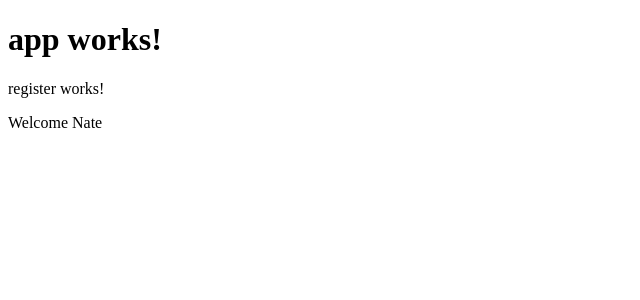
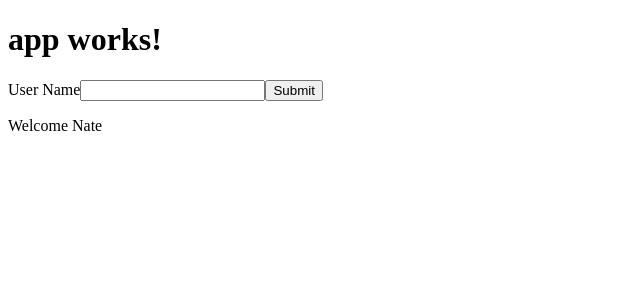
Before and after one commit to nathan-j-brenner/ngrx_test, an Angular app: page / in a window 1280 px wide. Shown: the top 300 px of the page, without its empty margins (0-640 px from the left). Built offline with nearby package versions, Linux system fonts and the light colour scheme.

Commit message:
set register component as a form

```diff
--- a/src/app/register/register.component.html
+++ b/src/app/register/register.component.html
@@ -1,3 +1,5 @@
-<p>
-  register works!
-</p>
+<form (ngSubmit)="onSubmit()">
+  <label for="user">User Name</label>
+  <input type="text" [(ngModel)]="user.name" name="name" id="name">
+  <button type="submit">Submit</button>
+</form>
--- a/src/app/register/register.component.ts
+++ b/src/app/register/register.component.ts
@@ -1,4 +1,6 @@
 import { Component, OnInit } from '@angular/core';
+
+import {User} from '../shared/models/user.model';
 
 @Component({
   selector: 'app-register',
@@ -7,7 +9,20 @@ import { Component, OnInit } from '@angular/core';
 })
 export class RegisterComponent implements OnInit {
 
-  constructor() { }
+  user: User;
+
+  onSubmit(): void {
+    console.log(this.user);
+    this.user = {
+      name: ''
+    }
+  }
+
+  constructor() {
+    this.user = {
+      name: ''
+    }
+  }
 
   ngOnInit() {
   }
```
